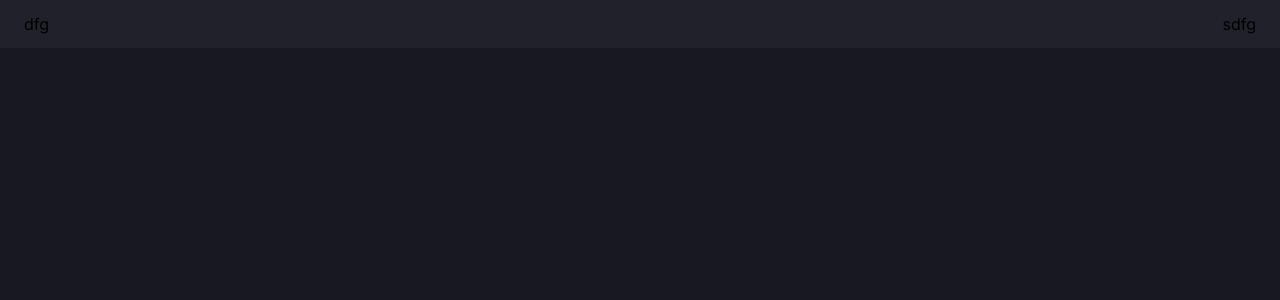
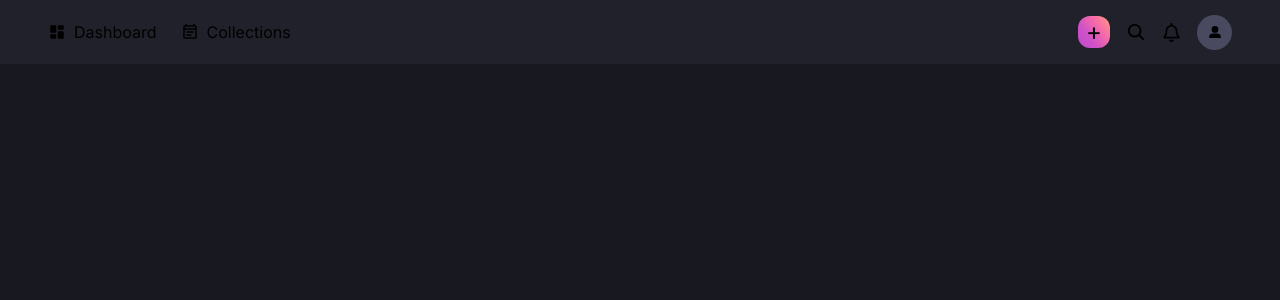
Before and after one commit to Amritanshu312/TaskGen, a Next.js app: page / in a window 1280 px wide. Shown: the top 300 px of the page. Built offline with nearby package versions, Linux system fonts and the light colour scheme; no server answers.

Commit message:
[Home] feat🎉: Navbar

```diff
--- a/app/layout.js
+++ b/app/layout.js
@@ -6,8 +6,8 @@ import "./globals.css";
 const inter = Inter({ subsets: ["latin"] });
 
 export const metadata = {
-  title: "Create Next App",
-  description: "Generated by create next app",
+  title: "TaskGen - Home",
+  description: "Welcome to TaskGen - Your Ultimate To-Do Manager! Here, you can effortlessly add, edit, or delete your tasks with ease. Stay organized, boost your productivity, and take control of your day with TaskGen.",
 };
 
 export default function RootLayout({ children }) {
--- a/next.config.mjs
+++ b/next.config.mjs
@@ -1,4 +1,9 @@
 /** @type {import('next').NextConfig} */
-const nextConfig = {};
+const nextConfig = {
+  images: {
+    domains: ['lh3.googleusercontent.com'],
+    unoptimized: true
+  },
+};
 
 export default nextConfig;
--- a/partials/navbar/Navbar.jsx
+++ b/partials/navbar/Navbar.jsx
@@ -1,12 +1,65 @@
+"use client";
+
+import { IoSearch } from "react-icons/io5";
+import { RiDashboardFill } from "react-icons/ri";
+import { MdOutlineEventNote } from "react-icons/md";
+import { FaRegBell } from "react-icons/fa";
+import React, { useEffect, useState, useCallback } from "react";
+import { auth } from "@/firebase/config";
+import { FaUserLarge } from "react-icons/fa6";
+import Image from "next/image";
+import Link from "next/link";
+
 const Navbar = () => {
+  const [userInfo, setUserInfo] = useState("loading");
+
+  useEffect(() => {
+    const unsubscribe = auth.onAuthStateChanged(user => setUserInfo(user || false));
+    return () => unsubscribe();
+  }, []);
+
+  const DashboardIcon = useCallback(() => (
+    <div className="flex gap-2 items-center text-lg cursor-pointer duration-100 hover:text-[#a1a1a9]">
+      <RiDashboardFill /> <span className="text-base">Dashboard</span>
+    </div>
+  ), []);
+
+  const CollectionsIcon = useCallback(() => (
+    <div className="flex gap-2 items-center text-lg cursor-pointer duration-100 hover:text-[#8b8b92]">
+      <MdOutlineEventNote /> <span className="text-base">Collections</span>
+    </div>
+  ), []);
+
   return (
-    <div className="w-full absolute h-12 bg-[#21212b] top-0 left-0 justify-between px-6 flex items-center">
-      <div>
-        dfg
+    <div className="w-full absolute h-16 bg-[#21212b] top-0 left-0 justify-between px-12 flex items-center">
+      <div className="flex gap-6 items-center">
+        <DashboardIcon />
+        <CollectionsIcon />
       </div>
-      <div>sdfg</div>
+
+      <div className="flex gap-4 items-center">
+        <div className="w-8 h-8 bg-[linear-gradient(234deg,#fc9d7e,#f76ba8,#ce51c7,#c14cd1)] rounded-xl flex items-center justify-center text-2xl cursor-pointer">
+          +
+        </div>
+        <div className="text-xl cursor-pointer">
+          <IoSearch />
+        </div>
+        <div className="text-[19px] cursor-pointer">
+          <FaRegBell />
+        </div>
+
+        {userInfo === "loading" ? (
+          <div className="bg-[#49495f] h-[35px] w-[35px] rounded-full"></div>
+        ) : userInfo ? (
+          <Image src={userInfo.photoURL} width={35} height={35} alt="profile" className="object-cover rounded-full cursor-pointer" />
+        ) : (
+          <Link href="/auth/signin" className="bg-[#49495f] h-[35px] w-[35px] rounded-full flex items-center justify-center text-xs cursor-pointer">
+            <FaUserLarge />
+          </Link>
+        )}
+      </div>
     </div>
-  )
-}
+  );
+};
 
-export default Navbar
+export default React.memo(Navbar);
```
